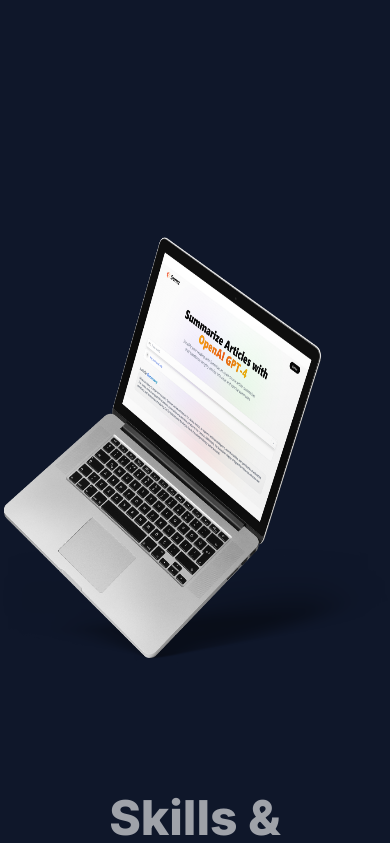
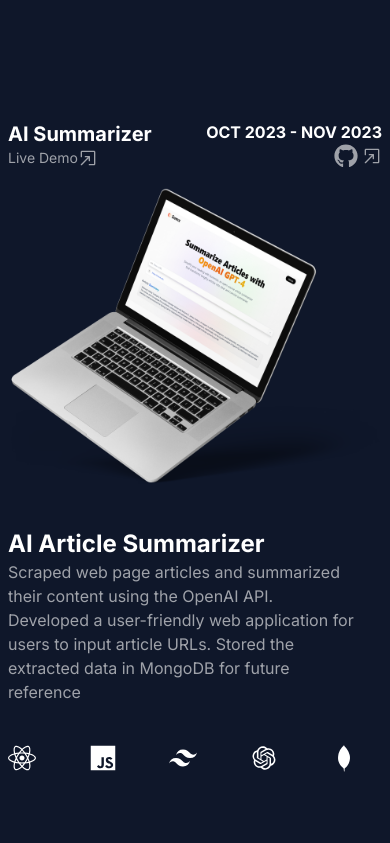
Before and after one commit to MrJuanPabloTheCreator/Portfolio, a Next.js app: page / in a window 390 px wide. Shown: the part 2180-3023 px from the top of the page. Built offline with nearby package versions, Linux system fonts and the light colour scheme.

Commit message:
Experience Responsive Fix

```diff
--- a/app/globals.css
+++ b/app/globals.css
@@ -90,10 +90,6 @@ body {
   opacity: 0;
 }
 
-.container-sm{
-  opacity: 1;
-}
-
 .parent:hover .container-text {
   opacity: 1;
   transition: opacity 1.5s ease-in-out 0.3s;
@@ -102,7 +98,3 @@ body {
 .container-text{
   opacity: 0;
 }
-
-.container-text-sm{
-  opacity: 1;
-}
--- a/components/experience.tsx
+++ b/components/experience.tsx
@@ -17,14 +17,14 @@ export const Experience = () => {
             </h2>
         </div>
         <div className="flex flex-col lg:w-[1000px] mx-5 space-y-2">
-          <div className="flex justify-between">
+          <div className="flex flex-col space-y-2 md:space-y-0 md:flex-row md:justify-between">
             <div className="flex flex-col">
-              <h3 className="text-white text-3xl font-bold">Missouri Valley College</h3>
+              <h3 className="text-white text-xl md:text-3xl font-bold">Missouri Valley College</h3>
               <p className="text-white/60 text-sm">INFORMATION TECHNOLOGY INTERN</p>
             </div>
-            <div className="flex flex-col items-end">
-              <p className="text-white font-bold">JAN 2024 - MAY 2024</p>
-              <p className="text-white/60 text-md">Marshall, MO</p>
+            <div className="flex flex-col md:items-end">
+              <p className="text-white text-sm md:text-md font-bold">JAN 2024 - MAY 2024</p>
+              <p className="text-white/60 text-sm md:text-md">Marshall, MO</p>
             </div>
           </div>
           <div className="flex justify-between">
--- a/components/projects/ai-summarizer.tsx
+++ b/components/projects/ai-summarizer.tsx
@@ -11,30 +11,28 @@ import { SiTailwindcss } from "react-icons/si"
 
 
 export const AiSummarizer = () => {
-    const [expand, setExpand] = useState(false);
 
     return (
         <div
-            onMouseEnter={() => setExpand(true)}
-            onMouseLeave={() => setExpand(false)}
             className="flex flex-col space-y-5 parent"
         >
-            <div className="flex justify-between">
-              <div className="flex flex-col container">
-                <h3 className="text-white text-3xl font-bold">AI Summarizer</h3>
-                <Link target="_blank" href="https://article-summarizer-hazel.vercel.app/" className="flex items-center hover:underline text-white/60 text-md">Live Demo <RxOpenInNewWindow size={20}/></Link>
+            <div className="flex justify-between opacity-100 md:container">
+              <div className="flex flex-col">
+                <h3 className="text-white text-xl md:text-3xl font-bold">AI Summarizer</h3>
+                <Link target="_blank" href="https://article-summarizer-hazel.vercel.app/" className="flex items-center hover:underline text-white/60 text-sm md:text-md">Live Demo <RxOpenInNewWindow size={20}/></Link>
               </div>
-              <div className="flex flex-col items-end justify-start container">
-                <p className="text-white text-lg font-bold">OCT 2023 - NOV 2023</p>
-                <Link target="_blank" href="https://github.com/MrJuanPabloTheCreator/Article-Summarizer" className="flex items-center space-x-1 text-white/60 text-md hover:underline">
+              <div className="flex flex-col items-end justify-start">
+                <p className="text-white text-md md:text-lg font-bold">OCT 2023 - NOV 2023</p>
+                <Link target="_blank" href="https://github.com/MrJuanPabloTheCreator/Article-Summarizer" className="flex items-center space-x-1 text-white/60 text-sm md:text-md hover:underline">
                   <FaGithub size={24}/>
                   <RxOpenInNewWindow size={20}/>
                 </Link>
               </div>
             </div>
-            <div className="flex justify-center">
-                <div className="flex justify-start w-full h-[430px] container-text">
-                  <div className="flex flex-col justify-between w-[350px] my-20">
+            <div className="flex flex-col md:flex-row justify-center">
+              <img src="MacBookSum.png" className="md:hidden h-[300px]"/>
+                <div className="flex justify-start w-full md:h-[430px] opacity-100 md:container-text">
+                  <div className="flex flex-col justify-between w-[350px] space-y-10 md:space-y-0 py-10 md:my-20">
                     <div className="flex flex-col">
                       <h1 className="text-white font-bold text-2xl">AI Article Summarizer</h1>
                       <p className="text-white/60 text-md">
@@ -52,7 +50,7 @@ export const AiSummarizer = () => {
                     </div>
                   </div>
                 </div>
-              <img src="MacBookSum.png" className="absolute h-[430px] pjimg2"/>
+              <img src="MacBookSum.png" className="hidden md:block absolute h-[430px] pjimg2"/>
             </div>
         </div>
     )
--- a/components/projects/jp-hospital.tsx
+++ b/components/projects/jp-hospital.tsx
@@ -12,8 +12,8 @@ export const JpHospital = () => {
     <div
       className="flex flex-col space-y-5 parent"
     >
-      <div className="flex justify-between">
-        <div className="flex flex-col container-sm md:container">
+      <div className="flex justify-between opacity-100 md:container">
+        <div className="flex flex-col">
           <h3 className="text-white text-xl md:text-3xl font-bold">JP Hospital</h3>
           <Link
             target="_blank" href="https://jp-hospital.vercel.app/"
@@ -23,7 +23,7 @@ export const JpHospital = () => {
             <RxOpenInNewWindow size={20}/>
           </Link>
         </div>
-        <div className="flex flex-col items-end justify-start container-sm md:container">
+        <div className="flex flex-col items-end justify-start">
           <p className="text-white text-md md:text-lg font-bold">
             JAN 2024 - PRESENT
           </p>
@@ -40,7 +40,7 @@ export const JpHospital = () => {
       <div className="flex flex-col md:flex-row justify-center">
         <img src="iMacPro.png" className="hidden md:block absolute h-[430px] pjimg1"/>
         <img src="iMacPro.png" className="md:hidden h-[300px]"/>
-        <div className="flex justify-end w-full md:h-[430px] container-text-sm md:container-text">
+        <div className="flex justify-end w-full md:h-[430px] opacity-100 md:container-text">
           <div className="flex flex-col justify-between w-[350px] space-y-10 md:space-y-0 py-10 md:my-20">
             <div className="flex flex-col">
               <h1 className="text-white font-bold text-2xl">
```
